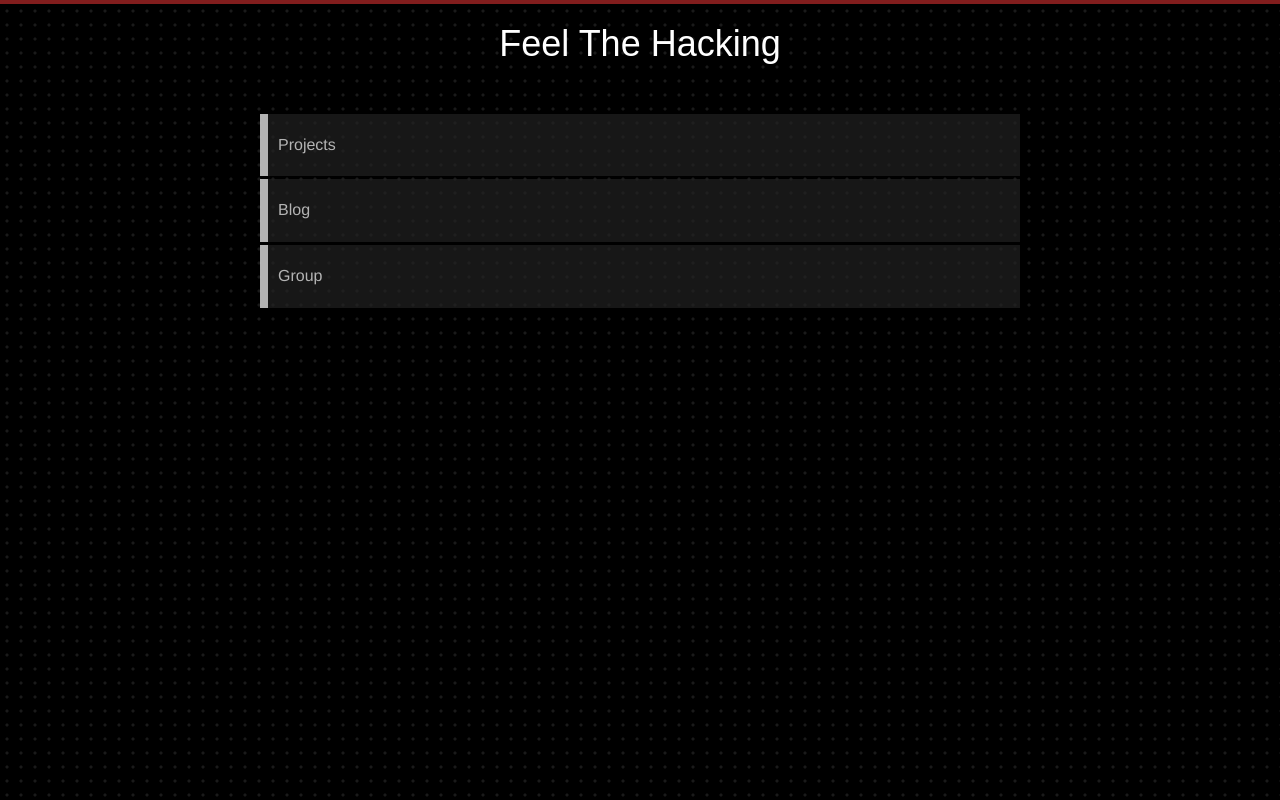
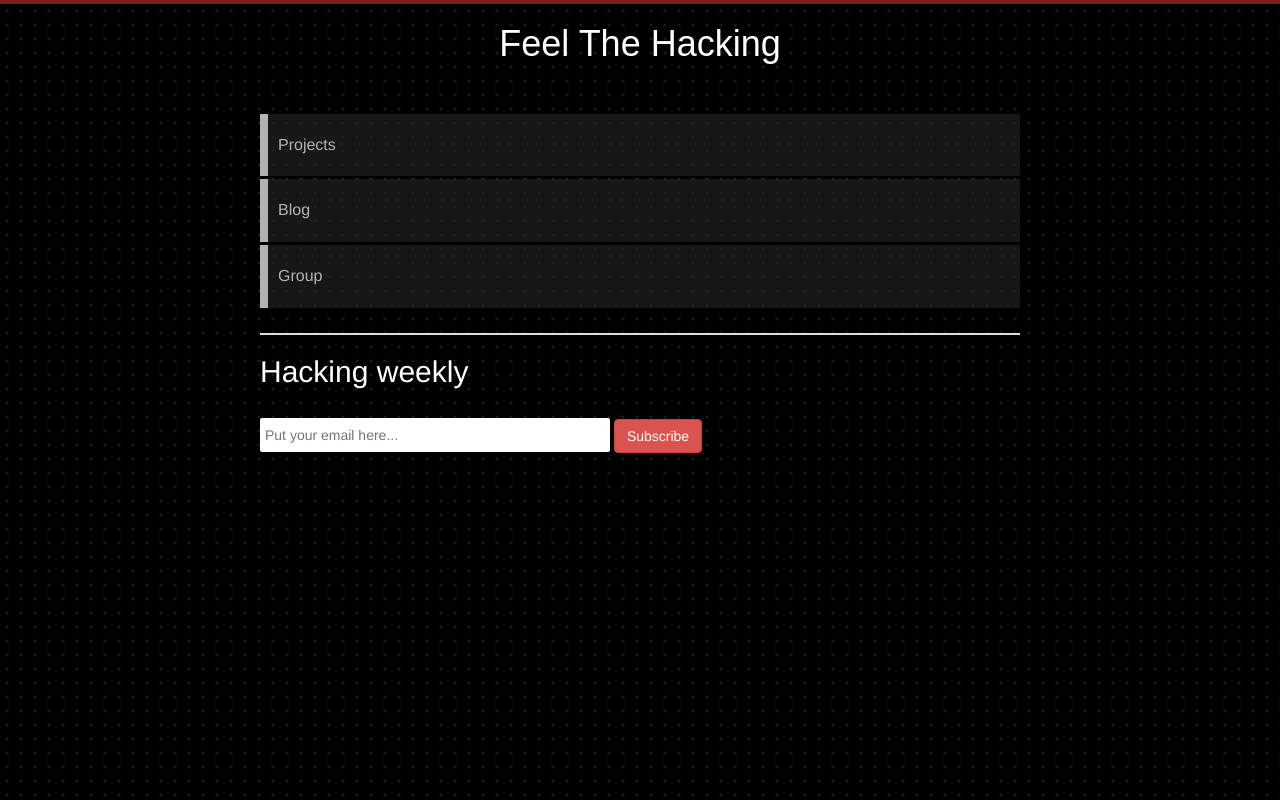
Before and after one commit to kaiquewdev/julie-ykm, a website: page index.html in a window 1280 px wide. Drawn offline with Linux system fonts and the light colour scheme; a web font is replaced by a local one.

Commit message:
Added form to newsletter

```diff
--- a/css/style.css
+++ b/css/style.css
@@ -29,7 +29,7 @@ body {
 	}
 
 .menu {
-	margin: 50px 100px 0;
+	margin: 50px 100px 25px;
 	opacity: 0.7;
 }
 	.menu .list {
@@ -54,3 +54,17 @@ body {
 		.menu .list li:hover {
 			border-color: #811d1d;
 		}
+
+.newsletter {
+	border-top: 2px solid #ddd;
+	margin: 10px 100px;
+}
+	.newsletter .input-large {
+		border: none;
+		padding: 7px 5px;
+		margin: 0;
+		width: 350px;
+		-webkit-border-radius: 2px;
+		-moz-border-radius: 2px;
+		border-radius: 2px;
+	}
--- a/index.html
+++ b/index.html
@@ -2,6 +2,7 @@
 <html lang="en">
 <head>
     <meta charset="UTF-8" />
+    <meta name="viewport" content="width=device-width, initial-scale=1.0">
     <title>Feel The Hacking</title>
     <link
           href='http://fonts.googleapis.com/css?family=Bubbler+One'
@@ -34,6 +35,26 @@
                 </li>
             </ul>
         </div>
+
+        <div>
+             <form
+                    action="https://tinyletter.com/kaiquewdev"
+                    method="post"
+                    target="popupwindow"
+                    onsubmit="window.open('https://tinyletter.com/kaiquewdev', 'popupwindow', 'scrollbars=yes,width=800,height=600');return true"
+                    class="newsletter"
+             >
+                <fieldset>
+                    <h2>Hacking weekly</h2>
+                    <br />
+
+                    <input type="text" class="input input-large" name="email" id="tlemail" placeholder="Put your email here..." />
+
+                    <input type="hidden" value="1" name="embed"/>
+                    <input type="submit" value="Subscribe" class="btn btn-danger" />
+                </fieldset>
+            </form>
+        </div>
     <section>
    </div>
 </body>
```
Also changed, not shown: css/main.min.css, 1 other file.
